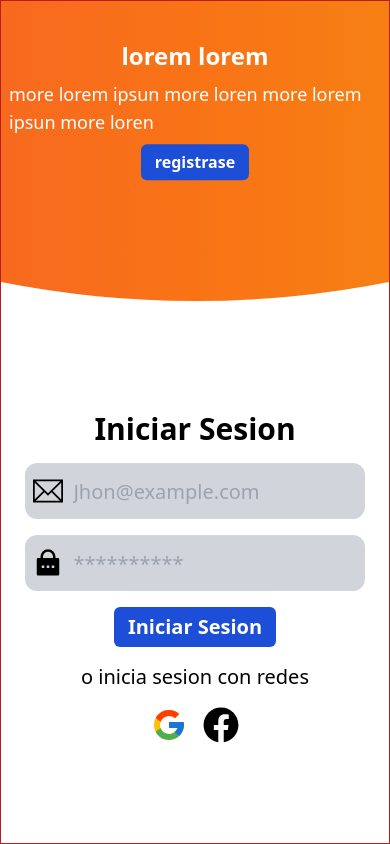
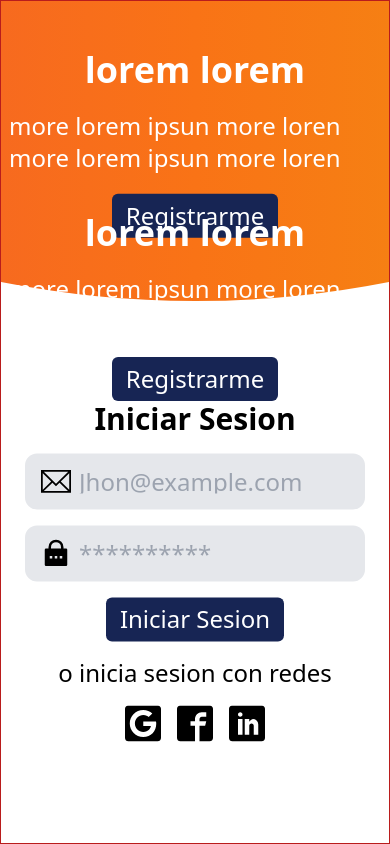
Before and after one commit to MarckWeb/chat-group, a React (Vite) app in the folder client/: page / in a window 390 px wide. Built offline with nearby package versions, Linux system fonts and the light colour scheme; no server answers; the HTML template or start-up script is replaced by a standard one; a web font is replaced by a local one.

Commit message:
modify style from formulary

```diff
--- a/client/src/components/Button.jsx
+++ b/client/src/components/Button.jsx
@@ -3,7 +3,7 @@ import React from 'react'
 const Button = ({ value, onClick }) => {
    return (
       <button
-         className='rounded-md py-1.5 px-3.5 bg-blue-700 text-white font-bold hover:bg-blue-500'
+         className='rounded-md py-1.5 px-3.5 bg-blue-950 text-white hover:bg-blue-500  text-2xl '
          onClick={onClick}>{value}</button>
    )
 }
--- a/client/src/components/Form.jsx
+++ b/client/src/components/Form.jsx
@@ -2,13 +2,13 @@ import React, { useEffect, useState } from 'react'
 import Inputs from './Inputs'
 import Button from './Button';
 
-import { FcGoogle } from "react-icons/fc";
-import { FaFacebook } from "react-icons/fa";
+import { ImGoogle2 } from "react-icons/im";
+import { ImFacebook2 } from "react-icons/im";
 import { TfiEmail } from "react-icons/tfi";
 import { RiLockPasswordFill } from "react-icons/ri";
 import { FaRegUser } from "react-icons/fa6";
 import { FiUsers } from "react-icons/fi";
-
+import { ImLinkedin } from "react-icons/im";
 const VITE_URL = import.meta.env.VITE_URL;
 
 const Form = ({ setIsAutenticated, toggle, setToggle }) => {
@@ -100,7 +100,7 @@ const Form = ({ setIsAutenticated, toggle, setToggle }) => {
    };
 
    return (
-      <form className=' w-full flex flex-col justify-center items-center gap-4 p-5 text-xl'>
+      <form className='text-2xl w-full flex flex-col justify-center items-center gap-4 p-5'>
          <h2 className='text-3xl font-bold'>{toggle ? 'Iniciar Sesion' : 'Registrarme'}</h2>
          {toggle ? '' : <>
             <Inputs
@@ -145,11 +145,12 @@ const Form = ({ setIsAutenticated, toggle, setToggle }) => {
          <p>o inicia sesion con redes</p>
 
          <div className='flex flex-row gap-4 text-4xl'>
-            <a className='' href="http://localhost:3000/auth/google/"><FcGoogle /></a>
-            <a className='' href=""><FaFacebook /></a>
+            <a href="http://localhost:3000/auth/google/"><ImGoogle2 /></a>
+            <a href=""><ImFacebook2 /></a>
+            <a href=""><ImLinkedin /></a>
          </div>
 
-      </form>
+      </form >
    )
 }
 
--- a/client/src/components/Inputs.jsx
+++ b/client/src/components/Inputs.jsx
@@ -2,16 +2,17 @@ import React from 'react'
 
 const Inputs = ({ icon, type, name, placeholder, values, onChange }) => {
    return (
-      <div className=' w-full h-14  rounded-xl p-2 grid grid-cols-10 content-center bg-gray-300 text-xl'>
-         <span className='col-span-1 text-3xl'>{icon}</span>
+      <div className=' w-full h-14 flex flex-row items-center rounded-xl p-4 content-center bg-gray-200 text-2xl '>
+         <span className='col-span-1 text-3xl  lg:p-4'>{icon}</span>
          <input
-            className='col-span-9 outline-none h-full bg-transparent ml-2'
+            className='col-span-9 outline-none h-full bg-transparent ml-2 '
             type={type}
             name={name}
             placeholder={placeholder}
             value={values}
             onChange={onChange}
-            required />
+            required
+            autoComplete='off' />
       </div>
    )
 }
--- a/client/src/components/IntroForm.jsx
+++ b/client/src/components/IntroForm.jsx
@@ -4,11 +4,10 @@ import Button from './Button'
 const IntroForm = ({ className, title, description, toggle, statusOfForm }) => {
    return (
       <section className={className}>
-         <h4 className=' text-2xl font-bold md:text-4xl'>{title}</h4>
-         <p className='text-lg'>{description}</p>
+         <h4 className=' text-4xl font-bold md:text-4xl '>{title}</h4>
+         <p className='text-2xl lg:w-[600px] my-3 '>{description}</p>
          <Button
-
-            value={toggle ? 'registrase' : 'login'}
+            value={toggle ? 'Registrarme' : 'Iniciar Sesion'}
             onClick={statusOfForm} />
       </section>
    )
--- a/client/src/pages/Login.jsx
+++ b/client/src/pages/Login.jsx
@@ -14,8 +14,14 @@ const Login = ({ setIsAutenticated }) => {
    }
 
    return (
-      <div className={`border border-red-700 w-full h-screen before:w-[2000px] before:h-[2000px] before:rounded-[50%] before:bg-gradient-to-r from-red-500 via-orange-500 to-yellow-500 before:absolute before:top-[0] before:left-[50%] before:z-10 before:transform  before:translate-x-[-50%] before:transition-transform  before:duration-1000 before:ease-linear ${toggle ? 'before:translate-y-[-85%] ' : 'before:translate-y-[26%]'}   ${toggle ? 'md:before:translate-x-[-60%] md:before:translate-y-[-85%]' : 'md:before:translate-x-[-60%] md:before:translate-y-[30%]'} relative overflow-hidden`}>
-         <div className={`w-full absolute z-20 top-0 left-0 transform ${toggle ? 'translate-y-[20%]' : 'translate-y-[-100%]'} transition duration-500 ease-linear flex flex-row justify-between items-center p-2 `}>
+      <div className={`border border-red-700 w-full h-screen before:w-[2000px] before:h-[2000px] before:rounded-[50%] before:bg-gradient-to-r from-red-500 via-orange-500 to-yellow-500 before:absolute before:top-[0] before:left-[50%] before:z-10 before:transform  before:translate-x-[-50%] before:transition-transform  before:duration-1000 before:ease-linear relative overflow-hidden
+      ${toggle
+            ? 'before:translate-y-[-85%] md:before:translate-x-[-60%] md:before:translate-y-[-85%] lg:before:translate-y-[-50%] lg:before:translate-x-[-100%]'
+            : 'before:translate-y-[28%] md:before:translate-x-[-60%] md:before:translate-y-[35%] lg:before:translate-x-[0%] lg:before:translate-y-[-50%]'}`}>
+         <div className={`w-full  absolute z-20 top-0 left-0 transform transition duration-500 ease-linear flex flex-row justify-between items-center p-2 lg:flex-col lg:top-[50%] lg:translate-y-[-50%]
+         ${toggle
+               ? 'translate-y-[20%] lg:translate-x-[-25%]'
+               : 'translate-y-[-100%] lg:translate-x-[-100%]'}`}>
             <IntroForm
                className=' text-white flex flex-col items-center gap-2'
                title={'lorem lorem'}
@@ -23,16 +29,24 @@ const Login = ({ setIsAutenticated }) => {
                statusOfForm={statusOfForm}
                toggle={toggle} />
 
-            <img className='w-52 h-52 hidden md:block' src={group} alt="" />
+            <img className='w-52 h-52 hidden md:block lg:w-[500px] lg:h-[400px]' src={group} alt="" />
          </div>
 
-         <div className={`w-full max-w-md p-1 absolute transition duration-1000 ease-linear ${toggle ? 'top-[100%] transform translate-y-[-120%]' : 'top-0 transform translate-y-[0'}  left-[50%] transform translate-x-[-50%] `}>
+         <div className={`w-full max-w-md lg:max-w-lg text-3xl lg:text-4xl p-1 absolute transition duration-1000 ease-linear transform left-[50%] translate-x-[-50%] lg:top-[50%] lg:translate-y-[-50%]
+         ${toggle
+               ? 'top-[100%] translate-y-[-120%] lg:left-[75%] lg:translate-x-[-35%]'
+               : 'top-0  translate-y-[0] lg:left-[2%] lg:translate-x-[10%]'}
+                `}>
 
             <Form setIsAutenticated={setIsAutenticated}
                toggle={toggle} />
          </div>
 
-         <div className={`w-full absolute bottom-0 left-0 z-20 transform ${toggle ? 'translate-y-[100%]' : 'translate-y-[-20%]'} transition duration-500 ease-linear  flex flex-row justify-between items-center p-2 `}>
+         <div className={`absolute lg:right-0 z-20 transform
+         ${toggle
+               ? 'translate-y-[100%]  lg:translate-x-[100%]'
+               : 'translate-y-[-10%] lg:top-[50%] lg:translate-y-[-50%] lg:left-[75%] lg:translate-x-[-35%]'}
+               transition duration-500 ease-linear  flex flex-row justify-between items-center p-2 lg:flex-col lg:gap-11 lg:top-[50%] lg:translate-y-[-50%] `}>
             <IntroForm
                className=' text-white flex flex-col items-center gap-2'
                title={'lorem lorem'}
@@ -40,7 +54,7 @@ const Login = ({ setIsAutenticated }) => {
                statusOfForm={statusOfForm}
                toggle={toggle} />
 
-            <img className='w-48 h-48 hidden md:block' src={peeople} alt="" />
+            <img className='w-48 h-48 hidden md:block lg:w-[500px] lg:h-[400px]' src={peeople} alt="" />
          </div>
       </div>
    )
--- a/client/tailwind.config.js
+++ b/client/tailwind.config.js
@@ -7,7 +7,7 @@ export default {
   theme: {
     extend: {
       colors: {
-        primary: '#252329',
+        primary: '#00001a',
         secondary: '#120F13',
         customText: '#E0E0E0',
       },
@@ -18,7 +18,8 @@ export default {
 
       },
       boxShadow: {
-        '4xl': '0 0 15px rgba(255, 255, 255)'
+        '4xl': '0 0 15px rgba(255, 255, 255)',
+        '5xl': '0 0 5px rgba(255, 165, 0, 1), 0 0 15px rgba(255, 165, 0, 1)'
       },
     },
     plugins: [],
```
